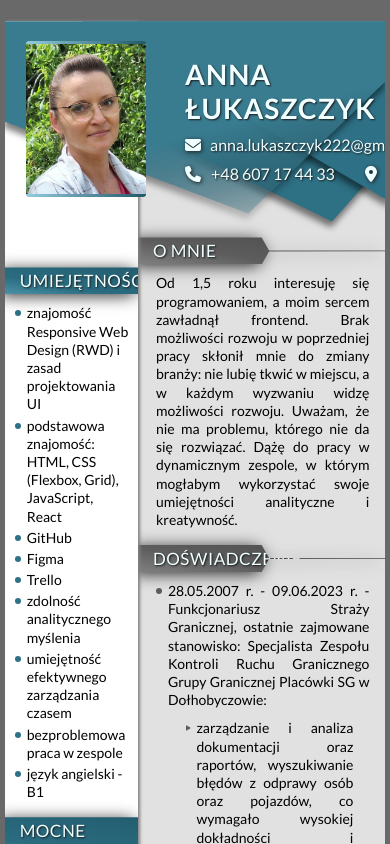
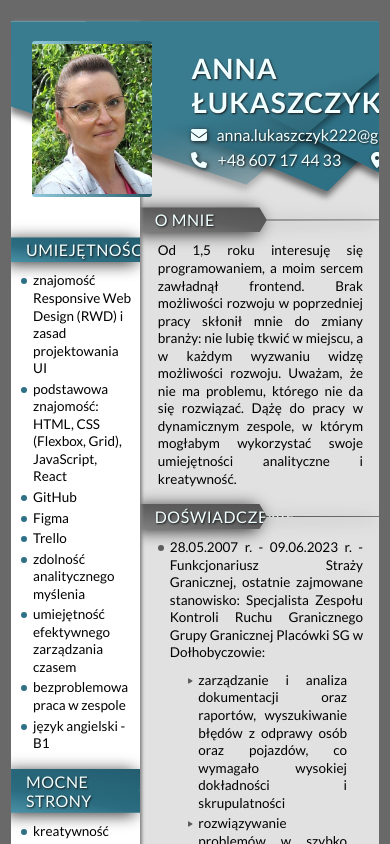
Before and after one commit to AnnaLukaszczyk/CV-AnnaLukaszczyk, a React (Create React App) app: page / in a window 390 px wide. Shown: the top 844 px of the page. Built offline with nearby package versions, Linux system fonts and the light colour scheme.

Commit message:
added responsive styles for mobileLarge breakpoint

```diff
--- a/src/common/List/styled.js
+++ b/src/common/List/styled.js
@@ -22,6 +22,10 @@ export const ListItem = styled.li`
 		font-size: 14px;
 		line-height: 1.3;
 	}
+
+	@media (max-width: ${({ theme }) => theme.breakpoints.mobileLarge}px) {
+		font-size: 13.5px;
+	}
 `;
 
 export const Icon = styled(FontAwesomeIcon)`
--- a/src/common/Section/styled.js
+++ b/src/common/Section/styled.js
@@ -54,11 +54,11 @@ export const SectionTitle = styled.h2`
 		0% 100%
 	)`};
 
-@media (max-width: ${({ theme }) => theme.breakpoints.tablet}px) {
+	@media (max-width: ${({ theme }) => theme.breakpoints.tablet}px) {
 		font-size: 17px;
 		clip-path: ${({ $isMain }) =>
-		$isMain
-			? `polygon(
+			$isMain
+				? `polygon(
 		0 0,
 		50% 0,
 		53% 48%,
@@ -68,7 +68,7 @@ export const SectionTitle = styled.h2`
 		50% 100%,
 		0% 100%
 	)`
-			: `polygon(
+				: `polygon(
 		0 0,
 		200px 0,
 		214px 48%,
@@ -79,4 +79,30 @@ export const SectionTitle = styled.h2`
 		0% 100%
 	)`};
 	}
+
+	@media (max-width: ${({ theme }) => theme.breakpoints.mobileLarge}px) {
+		font-size: 16px;
+		clip-path: ${({ $isMain }) =>
+			$isMain
+				? `polygon(
+		0 0,
+		50% 0,
+		53% 48%,
+		100% 48%,
+		100% 51%,
+		53% 52%,
+		50% 100%,
+		0% 100%
+	)`
+				: `polygon(
+		0 0,
+		180px 0,
+		194px 48%,
+		100% 48%,
+		100% 51%,
+		194px 52%,
+		180px 100%,
+		0% 100%
+	)`};
+	}
 `;
--- a/src/features/Aside/styled.js
+++ b/src/features/Aside/styled.js
@@ -7,4 +7,8 @@ export const StyledAside = styled.aside`
 	box-shadow: 2px 0 3px gray;
 	overflow: hidden;
 	z-index: 1;
+
+	@media (max-width: ${({ theme }) => theme.breakpoints.mobileLarge}px) {
+		padding-top: 200px;
+	}
 `;
--- a/src/features/Footer/styled.js
+++ b/src/features/Footer/styled.js
@@ -71,10 +71,15 @@ export const Button = styled.button`
 
 export const Info = styled.p`
 	position: absolute;
+	margin: 0 8px;
 	text-align: center;
 	bottom: 8px;
 	right: 50px;
 	font-size: 10px;
 	color: transparent;
 	transition: color 0.8s ease-in-out;
+
+	@media (max-width: ${({ theme }) => theme.breakpoints.mobileLarge}px) {
+		font-size: 9px;
+	}
 `;
--- a/src/features/Header/styled.js
+++ b/src/features/Header/styled.js
@@ -13,6 +13,10 @@ export const Layers = styled.div`
 	position: relative;
 	height: 200px;
 	width: 100%;
+
+	@media (max-width: ${({ theme }) => theme.breakpoints.mobileLarge}px) {
+		height: 170px;
+	}
 `;
 
 export const LayerBox = styled.div`
@@ -107,6 +111,7 @@ export const Name = styled.h1`
 	text-shadow: 1px 1px 2px rgb(26, 26, 26);
 
 	@media (max-width: ${({ theme }) => theme.breakpoints.mobileLarge}px) {
+		margin-top: 10px;
 		font-size: 28px;
 	}
 `;
@@ -114,6 +119,10 @@ export const Name = styled.h1`
 export const Mail = styled.p`
 	margin: 10px 0;
 	text-shadow: 1px 1px 2px rgb(26, 26, 26);
+
+	@media (max-width: ${({ theme }) => theme.breakpoints.mobileLarge}px) {
+		margin: 6px 0;
+	}
 `;
 
 export const PhoneNumber = styled.p`
--- a/src/features/Main/styled.js
+++ b/src/features/Main/styled.js
@@ -6,6 +6,10 @@ export const StyledMain = styled.main`
 	width: 65%;
 	background-color: #e1e1e1;
 	overflow: hidden;
+
+	@media (max-width: ${({ theme }) => theme.breakpoints.mobileLarge}px) {
+		padding-top: 170px;
+	}
 `;
 
 export const Description = styled.p`
```
